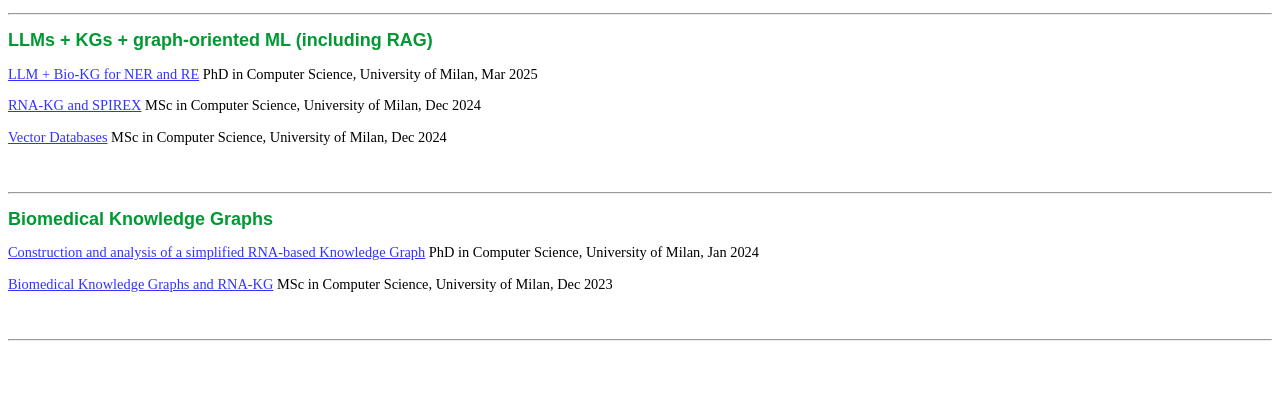
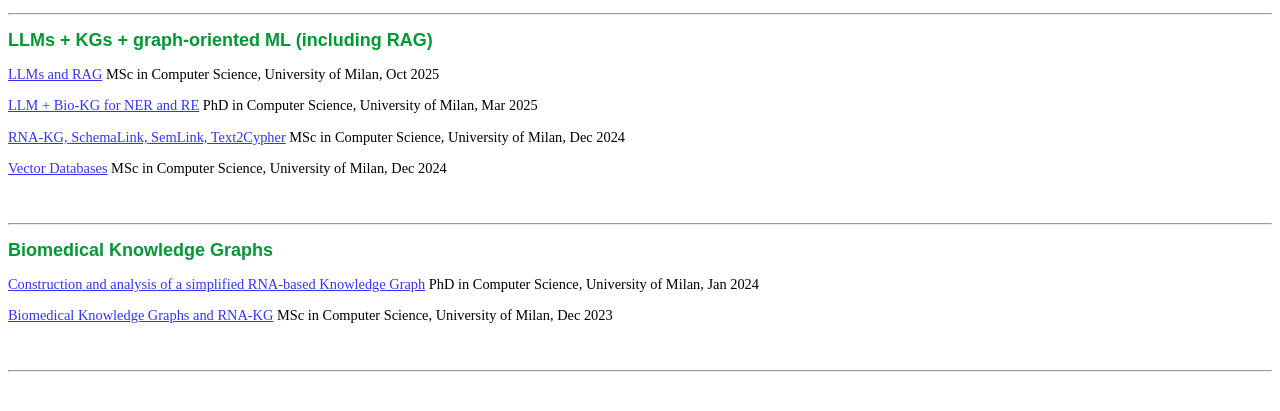
Before and after one commit to emanuelecavalleri/emanuelecavalleri.github.io, a plain HTML site: page lectures.html in a window 1280 px wide. Shown: the part 71-482 px from the top of the page. Drawn offline with Linux system fonts and the light colour scheme.

Commit message:
Update RNA-KG link and add additional resources

```diff
--- a/lectures.html
+++ b/lectures.html
@@ -19,9 +19,11 @@
 
 <h2>LLMs + KGs + graph-oriented ML (including RAG)</h2>
 
+<p><a href="https://docs.google.com/presentation/d/1_LtYDzRWYXLwbjIh5mjSRs9gw-eNE3PZW78N44RVLWw">LLMs and RAG</a> MSc in Computer Science, University of Milan, Oct 2025</p>
+
 <p><a href="https://docs.google.com/presentation/d/1pybz3x9DLv2e3RNf7UIPSKj36jY55qbFj-oqTRSB9mw">LLM + Bio-KG for NER and RE</a> PhD in Computer Science, University of Milan, Mar 2025</p>
 
-<p><a href="https://drive.google.com/drive/folders/1iexOsVecZaqdxOxYSUWscL-JZVe6Txqs">RNA-KG and SPIREX</a> MSc in Computer Science, University of Milan, Dec 2024</p>
+<p><a href="https://drive.google.com/drive/folders/1iexOsVecZaqdxOxYSUWscL-JZVe6Txqs">RNA-KG, SchemaLink, SemLink, Text2Cypher</a> MSc in Computer Science, University of Milan, Dec 2024</p>
 
 <p><a href="https://drive.google.com/drive/folders/1hEfkPFIoFtcp1vcUJIpAxAsIPP8a0U8G">Vector Databases</a> MSc in Computer Science, University of Milan, Dec 2024</p>
 
```
